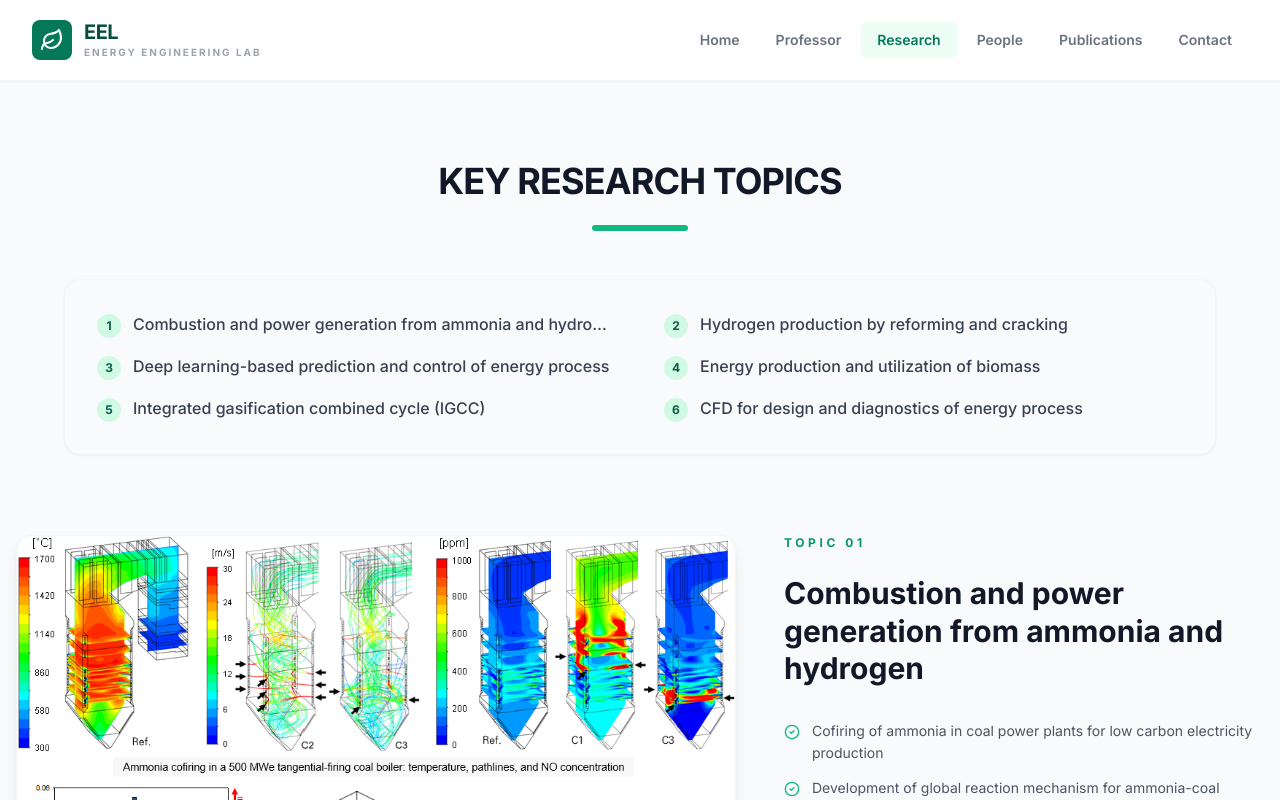
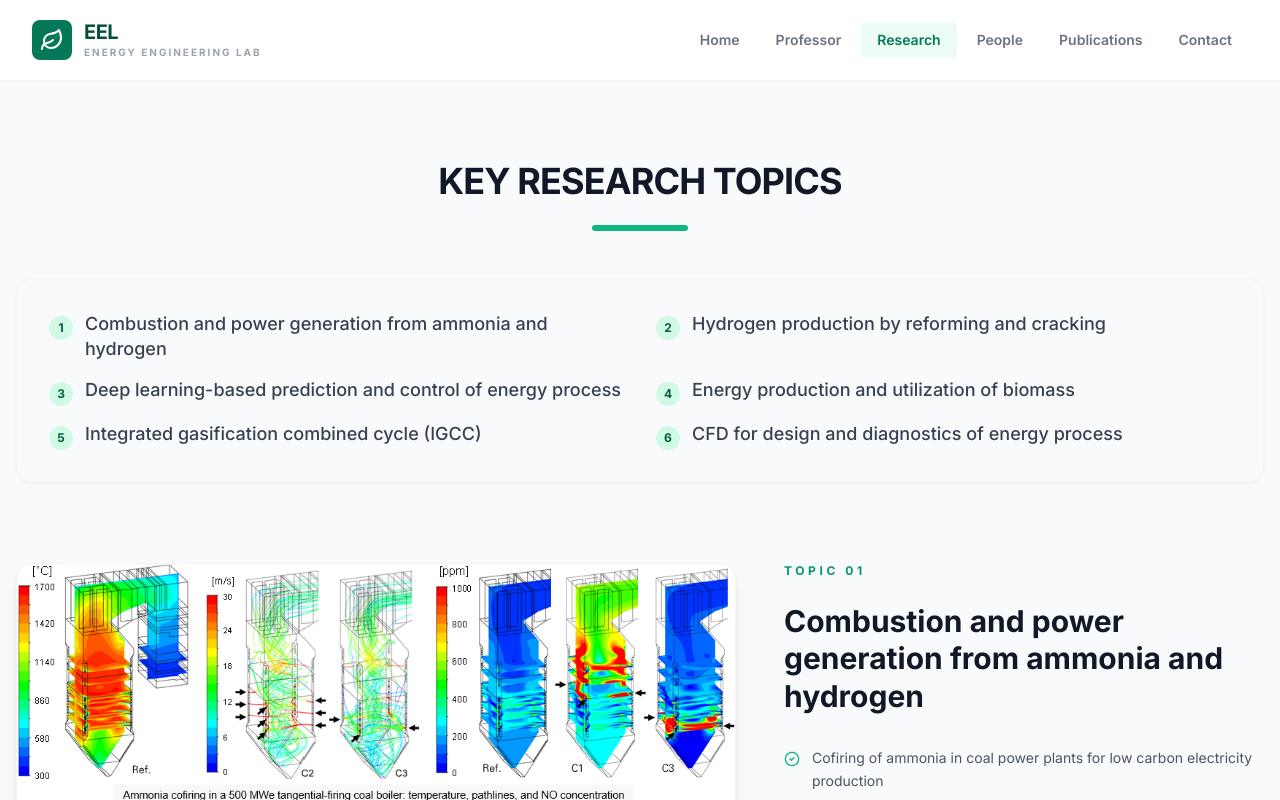
Before and after one commit to EEL23307/eelab_page, a React (Vite) app: page / in a window 1280 px wide. Both pictures are taken after a click on the button "Our Research Areas". Shown: the top 800 px of the page. Built offline with nearby package versions, Linux system fonts and the light colour scheme.

Commit message:
Update Research.tsx

```diff
--- a/pages/Research.tsx
+++ b/pages/Research.tsx
@@ -4,18 +4,17 @@ import { CheckCircle2 } from 'lucide-react';
 const Research: React.FC = () => {
 
   // 연구 분야 데이터
-  // 주의: public/images 폴더에 r1.jpg, r2.jpg... 파일이 있어야 합니다.
-  // (만약 파일이 .bmp라면 아래 .jpg를 .bmp로 고쳐주세요)
+  // JSX(<sub> 태그 등)를 사용하기 위해 title과 details의 타입을 string이 아닌 ReactNode로 처리합니다.
   const researchData = [
     {
       id: 1,
       title: "Combustion and power generation from ammonia and hydrogen",
       image: "images/r1.bmp",
       details: [
-        "Cofiring of ammonia in coal power plants for low carbon electricity production",
-        "Development of global reaction mechanism for ammonia-coal cofiring",
-        "CFD analysis on ideal ammonia cofiring and burner retrofit strategy for commercialization in coal power plants and furnaces",
-        "Collaboration with KEPCO, major power producers, and utility companies (Doosan Enerbility, BHI, etc.) in Korea"
+        <span>Cofiring of ammonia in coal power plants for low carbon electricity production</span>,
+        <span>Development of global reaction mechanism for ammonia-coal cofiring</span>,
+        <span>CFD analysis on ideal ammonia cofiring and burner retrofit strategy for commercialization in coal power plants and furnaces</span>,
+        <span>Collaboration with KEPCO, major power producers, and utility companies (Doosan Enerbility, BHI, etc.) in Korea</span>
       ]
     },
     {
@@ -23,9 +22,9 @@ const Research: React.FC = () => {
       title: "Hydrogen production by reforming and cracking",
       image: "images/r2.bmp",
       details: [
-        "Reformer design for hydrogen production from natural gas and biogas",
-        "CH4 pyrolysis in molten catalysts/salts for hydrogen production",
-        "NH3 cracking for hydrogen production"
+        <span>Reformer design for hydrogen production from natural gas and biogas</span>,
+        <span>CH<sub>4</sub> pyrolysis in molten catalysts/salts for hydrogen production</span>,
+        <span>NH<sub>3</sub> cracking for hydrogen production</span>
       ]
     },
     {
@@ -33,9 +32,9 @@ const Research: React.FC = () => {
       title: "Deep learning-based prediction and control of energy process",
       image: "images/r3.bmp",
       details: [
-        "Performance prediction of energy process using domain knowledge and AI-based models",
-        "Suggestion for ideal values of operation variables based on forecast of key performance parameters",
-        "Optimization of system operation using deep learning algorithms"
+        <span>Performance prediction of energy process using domain knowledge and AI-based models</span>,
+        <span>Suggestion for ideal values of operation variables based on forecast of key performance parameters</span>,
+        <span>Optimization of system operation using deep learning algorithms</span>
       ]
     },
     {
@@ -43,22 +42,22 @@ const Research: React.FC = () => {
       title: "Energy production and utilization of biomass",
       image: "images/r4.bmp",
       details: [
-        "Thermochemical conversion (combustion, gasification, and pyrolysis) for biomass",
-        "Torrefaction of biomass for fuel quality upgrading",
-        "Analysis of pyrolysis kinetics and lignocellulosic composition",
-        "Biochar production and utilization for soil/carbon fixation/chemicals"
+        <span>Thermochemical conversion (combustion, gasification, and pyrolysis) for biomass</span>,
+        <span>Torrefaction of biomass for fuel quality upgrading</span>,
+        <span>Analysis of pyrolysis kinetics and lignocellulosic composition</span>,
+        <span>Biochar production and utilization for soil/carbon fixation/chemicals</span>
       ]
     },
     {
       id: 5,
-      title: "Integrated gasification combined cycle (IGCC)",
+      title: <span>Integrated gasification combined cycle (IGCC)</span>,
       image: "images/r5.bmp",
       details: [
-        "IGCC(석탄가스화 복합발전): Coal to CO and H2-rich syngas for combined cycle power generation",
-        "New energy technology for pre-combustion CO2 capture and hydrogen production",
-        "CFD-based flow, reaction, and heat transfer analysis on gasifier and downstream equipment",
-        "Development of dynamic gasifier simulator integrating the wall slag layer model",
-        "Support of Taean IGCC plant for operation diagnostics and coal selection"
+        <span>IGCC(석탄가스화 복합발전): Coal to CO and H<sub>2</sub>-rich syngas for combined cycle power generation</span>,
+        <span>New energy technology for pre-combustion CO<sub>2</sub> capture and hydrogen production</span>,
+        <span>CFD-based flow, reaction, and heat transfer analysis on gasifier and downstream equipment</span>,
+        <span>Development of dynamic gasifier simulator integrating the wall slag layer model</span>,
+        <span>Support of Taean IGCC plant for operation diagnostics and coal selection</span>
       ]
     },
     {
@@ -66,9 +65,9 @@ const Research: React.FC = () => {
       title: "CFD for design and diagnostics of energy process",
       image: "images/r6.bmp",
       details: [
-        "Detailed analysis on flow, heat transfer, reactions, and other key phenomena in various energy processes",
-        "Development of user-subroutines for advanced CFD simulations",
-        "Optimization of new design development and diagnostics of operation issues"
+        <span>Detailed analysis on flow, heat transfer, reactions, and other key phenomena in various energy processes</span>,
+        <span>Development of user-subroutines for advanced CFD simulations</span>,
+        <span>Optimization of new design development and diagnostics of operation issues</span>
       ]
     }
   ];
@@ -83,15 +82,19 @@ const Research: React.FC = () => {
         </h1>
         <div className="h-1.5 w-24 bg-emerald-500 mx-auto rounded-full mb-12"></div>
 
-        {/* 요약 리스트 박스: 너비를 max-w-6xl로 넓혀서 한 줄에 나오도록 함 */}
-        <div className="max-w-6xl mx-auto bg-gray-50 rounded-2xl p-8 border border-gray-100 shadow-sm">
-          <ul className="grid grid-cols-1 md:grid-cols-2 gap-x-12 gap-y-4 text-left">
+        {/* 요약 리스트 박스 수정:
+            1. max-w-6xl -> w-full (전체 너비 사용)
+            2. truncate 제거 (글자 잘림 방지)
+        */}
+        <div className="w-full bg-gray-50 rounded-2xl p-8 border border-gray-100 shadow-sm">
+          <ul className="grid grid-cols-1 md:grid-cols-2 gap-x-8 gap-y-4 text-left">
             {researchData.map((area) => (
-              <li key={area.id} className="flex items-start text-gray-700 font-medium">
-                <span className="flex items-center justify-center w-6 h-6 rounded-full bg-emerald-100 text-emerald-800 text-xs font-bold mr-3 flex-shrink-0 mt-0.5">
+              <li key={area.id} className="flex items-start text-gray-700 font-medium text-lg">
+                <span className="flex items-center justify-center w-6 h-6 rounded-full bg-emerald-100 text-emerald-800 text-xs font-bold mr-3 flex-shrink-0 mt-1">
                   {area.id}
                 </span>
-                <span className="truncate w-full">{area.title}</span>
+                {/* truncate 클래스를 제거하여 긴 텍스트도 모두 보이게 함 */}
+                <span className="w-full leading-snug">{area.title}</span>
               </li>
             ))}
           </ul>
@@ -104,13 +107,12 @@ const Research: React.FC = () => {
           <div key={area.id} className={`flex flex-col ${idx % 2 === 0 ? 'lg:flex-row' : 'lg:flex-row-reverse'} gap-12 items-start`}>
 
             {/* Image Section */}
-            <div className="w-full lg:w-3/5"> {/* 이미지 영역을 좀 더 넓게 (60%) 할당 */}
+            <div className="w-full lg:w-3/5">
               <div className="relative group">
                 <div className="absolute -inset-2 bg-emerald-600/5 rounded-3xl blur-xl opacity-0 group-hover:opacity-100 transition-opacity"></div>
-                {/* 수정됨: aspect-ratio 제거 및 h-auto 적용으로 원본 비율 유지 */}
                 <img
                   src={area.image}
-                  alt={area.title}
+                  alt={`Research Topic ${area.id}`}
                   className="relative w-full h-auto rounded-2xl shadow-lg border border-gray-100"
                 />
               </div>
@@ -133,8 +135,6 @@ const Research: React.FC = () => {
                   </div>
                 ))}
               </div>
-
-              {/* 버튼이 제거되었습니다 */}
             </div>
           </div>
         ))}
```
